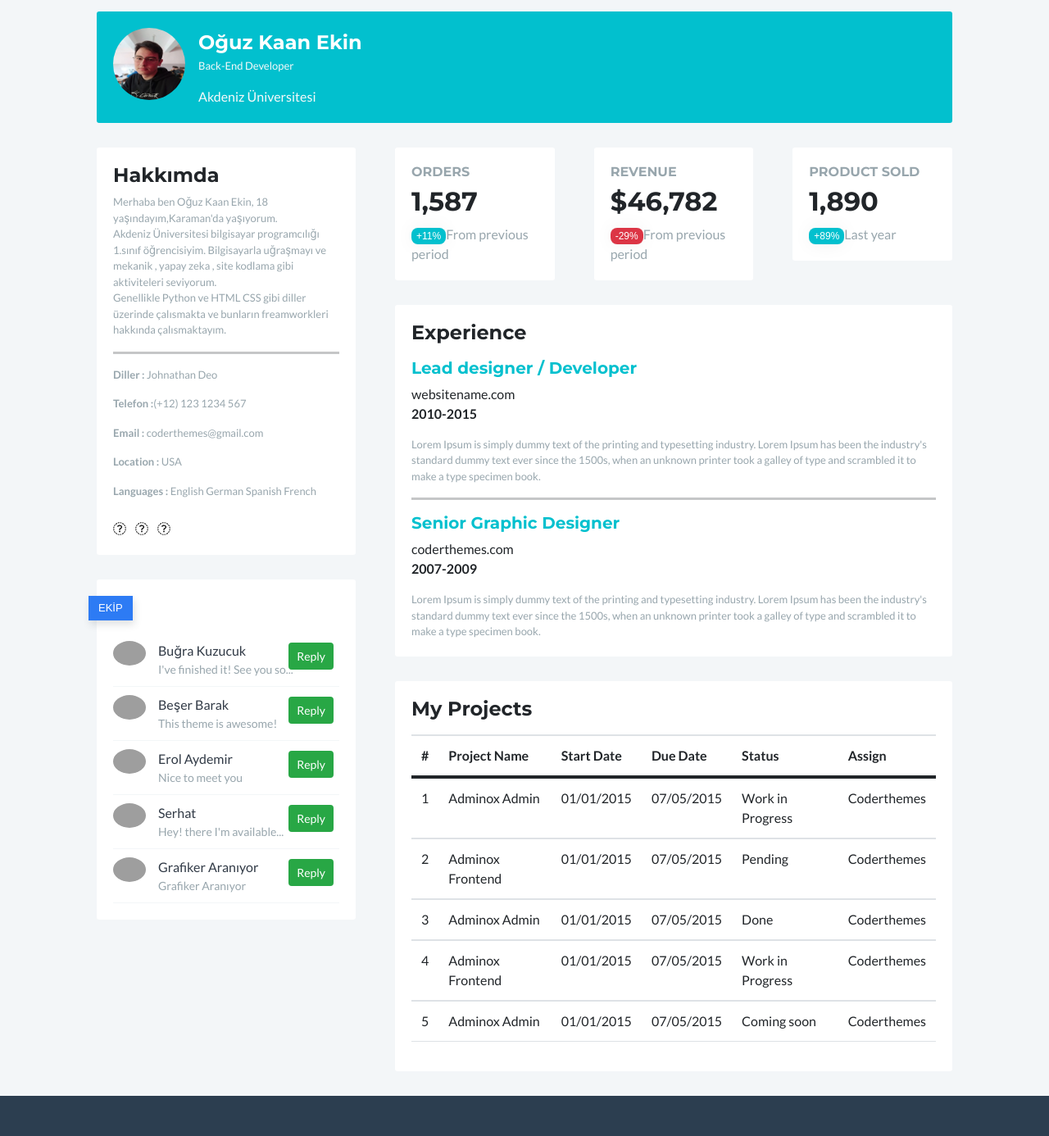
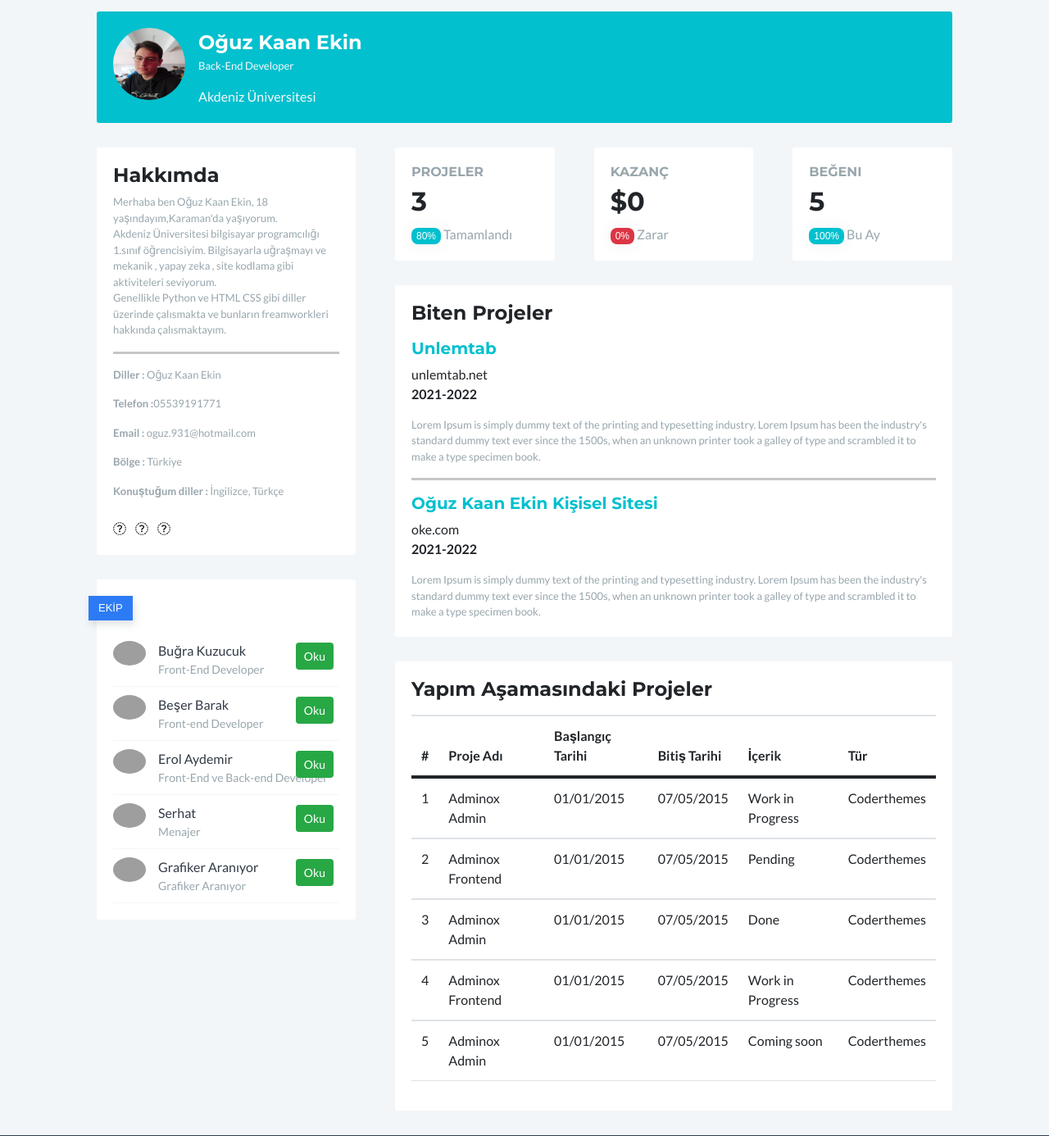
Before and after one commit to mekroket/django-kisiselsite-v0.1, a Django app: page /portfoylo/ in a window 1280 px wide. Shown: the part 150-1536 px from the top of the page at 82% size. Run offline with Django 3.2, Linux system fonts and the light colour scheme; some libraries are stand-ins or nearby versions; grey boxes are pictures that could not be loaded.

Commit message:
değişiklikler

```diff
--- a/templates/portfoylo.html
+++ b/templates/portfoylo.html
@@ -37,11 +37,11 @@
                         <p class="text-muted font-13">Merhaba ben Oğuz Kaan Ekin, 18 yaşındayım,Karaman'da yaşıyorum. <br> Akdeniz Üniversitesi bilgisayar programcılığı 1.sınıf öğrencisiyim. Bilgisayarla uğraşmayı ve mekanik , yapay zeka , site kodlama gibi aktiviteleri seviyorum. <br>Genellikle Python ve HTML CSS gibi diller üzerinde çalısmakta ve bunların freamworkleri hakkında çalısmaktayım.</p>
                         <hr>
                         <div class="text-left">
-                            <p class="text-muted font-13"><strong>Diller :</strong> <span class="m-l-15">Johnathan Deo</span></p>
-                            <p class="text-muted font-13"><strong>Telefon :</strong><span class="m-l-15">(+12) 123 1234 567</span></p>
-                            <p class="text-muted font-13"><strong>Email :</strong> <span class="m-l-15">coderthemes@gmail.com</span></p>
-                            <p class="text-muted font-13"><strong>Location :</strong> <span class="m-l-15">USA</span></p>
-                            <p class="text-muted font-13"><strong>Languages :</strong> <span class="m-l-5"><span class="flag-icon flag-icon-us m-r-5 m-t-0" title="us"></span> <span>English</span> </span><span class="m-l-5"><span class="flag-icon flag-icon-de m-r-5" title="de"></span> <span>German</span> </span><span class="m-l-5"><span class="flag-icon flag-icon-es m-r-5" title="es"></span> <span>Spanish</span> </span><span class="m-l-5"><span class="flag-icon flag-icon-fr m-r-5" title="fr"></span> <span>French</span></span>
+                            <p class="text-muted font-13"><strong>Diller :</strong> <span class="m-l-15">Oğuz Kaan Ekin</span></p>
+                            <p class="text-muted font-13"><strong>Telefon :</strong><span class="m-l-15">05539191771</span></p>
+                            <p class="text-muted font-13"><strong>Email :</strong> <span class="m-l-15">oguz.931@hotmail.com</span></p>
+                            <p class="text-muted font-13"><strong>Bölge :</strong> <span class="m-l-15">Türkiye</span></p>
+                            <p class="text-muted font-13"><strong>Konuştuğum diller :</strong> <span class="m-l-5"><span class="flag-icon flag-icon-us m-r-5 m-t-0" title="us"></span> <span>İngilizce,</span> </span><span class="m-l-5"><span class="flag-icon flag-icon-de m-r-5" title="de"></span> <span>Türkçe</span> </span>
                             </p>
                         </div>
                         <ul class="social-links list-inline mt-4 mb-0">
@@ -60,9 +60,9 @@
                             <div class="inbox-item">
                                 <div class="inbox-item-img"><img src="https://bootdey.com/img/Content/avatar/avatar2.png" class="rounded-circle" alt=""></div>
                                 <p class="inbox-item-author">Buğra Kuzucuk</p>
-                                <p class="inbox-item-text">I've finished it! See you so...</p>
+                                <p class="inbox-item-text">Front-End  Developer</p>
                                 <p class="inbox-item-date">
-                                    <button type="button" class="btn btn-icon btn-sm waves-effect waves-light btn-success">Reply</button>
+                                    <button type="button" class="btn btn-icon btn-sm waves-effect waves-light btn-success">Oku</button>
                                 </p>
                             </div>
                         </a>
@@ -70,9 +70,9 @@
                             <div class="inbox-item">
                                 <div class="inbox-item-img"><img src="https://bootdey.com/img/Content/avatar/avatar3.png" class="rounded-circle" alt=""></div>
                                 <p class="inbox-item-author">Beşer Barak</p>
-                                <p class="inbox-item-text">This theme is awesome!</p>
+                                <p class="inbox-item-text">Front-end Developer</p>
                                 <p class="inbox-item-date">
-                                    <button type="button" class="btn btn-icon btn-sm waves-effect waves-light btn-success">Reply</button>
+                                    <button type="button" class="btn btn-icon btn-sm waves-effect waves-light btn-success">Oku</button>
                                 </p>
                             </div>
                         </a>
@@ -80,9 +80,9 @@
                             <div class="inbox-item">
                                 <div class="inbox-item-img"><img src="https://bootdey.com/img/Content/avatar/avatar4.png" class="rounded-circle" alt=""></div>
                                 <p class="inbox-item-author">Erol Aydemir</p>
-                                <p class="inbox-item-text">Nice to meet you</p>
+                                <p class="inbox-item-text">Front-End ve Back-end Developer</p>
                                 <p class="inbox-item-date">
-                                    <button type="button" class="btn btn-icon btn-sm waves-effect waves-light btn-success">Reply</button>
+                                    <button type="button" class="btn btn-icon btn-sm waves-effect waves-light btn-success">Oku</button>
                                 </p>
                             </div>
                         </a>
@@ -90,9 +90,9 @@
                             <div class="inbox-item">
                                 <div class="inbox-item-img"><img src="https://bootdey.com/img/Content/avatar/avatar5.png" class="rounded-circle" alt=""></div>
                                 <p class="inbox-item-author">Serhat</p>
-                                <p class="inbox-item-text">Hey! there I'm available...</p>
+                                <p class="inbox-item-text">Menajer</p>
                                 <p class="inbox-item-date">
-                                    <button type="button" class="btn btn-icon btn-sm waves-effect waves-light btn-success">Reply</button>
+                                    <button type="button" class="btn btn-icon btn-sm waves-effect waves-light btn-success">Oku</button>
                                 </p>
                             </div>
                         </a>
@@ -102,7 +102,7 @@
                                 <p class="inbox-item-author">Grafiker Aranıyor</p>
                                 <p class="inbox-item-text">Grafiker Aranıyor</p>
                                 <p class="inbox-item-date">
-                                    <button type="button" class="btn btn-icon btn-sm waves-effect waves-light btn-success">Reply</button>
+                                    <button type="button" class="btn btn-icon btn-sm waves-effect waves-light btn-success">Oku</button>
                                 </p>
                             </div>
                         </a>
@@ -114,54 +114,54 @@
                 <div class="row">
                     <div class="col-sm-4">
                         <div class="card-box tilebox-one"><i class="icon-layers float-right text-muted"></i>
-                            <h6 class="text-muted text-uppercase mt-0">Orders</h6>
-                            <h2 class="" data-plugin="counterup">1,587</h2><span class="badge badge-custom">+11% </span><span class="text-muted">From previous period</span></div>
+                            <h6 class="text-muted text-uppercase mt-0">Projeler</h6>
+                            <h2 class="" data-plugin="counterup">3</h2><span class="badge badge-custom">80% </span><span class="text-muted" style="padding-left:2%;">Tamamlandı</span></div>
                     </div>
                     <!-- end col -->
                     <div class="col-sm-4">
                         <div class="card-box tilebox-one"><i class="icon-paypal float-right text-muted"></i>
-                            <h6 class="text-muted text-uppercase mt-0">Revenue</h6>
-                            <h2 class="">$<span data-plugin="counterup">46,782</span></h2><span class="badge badge-danger">-29% </span><span class="text-muted">From previous period</span></div>
+                            <h6 class="text-muted text-uppercase mt-0">Kazanç</h6>
+                            <h2 class="">$<span data-plugin="counterup">0</span></h2><span class="badge badge-danger">0% </span><span class="text-muted" style="padding-left:2%;">Zarar</span></div>
                     </div>
                     <!-- end col -->
                     <div class="col-sm-4">
                         <div class="card-box tilebox-one"><i class="icon-rocket float-right text-muted"></i>
-                            <h6 class="text-muted text-uppercase mt-0">Product Sold</h6>
-                            <h2 class="" data-plugin="counterup">1,890</h2><span class="badge badge-custom">+89% </span><span class="text-muted">Last year</span></div>
+                            <h6 class="text-muted text-uppercase mt-0">Beğeni</h6>
+                            <h2 class="" data-plugin="counterup">5</h2><span class="badge badge-custom">100% </span><span class="text-muted" style="padding-left:2%;">Bu Ay</span></div>
                     </div>
                     <!-- end col -->
                 </div>
                 <!-- end row -->
                 <div class="card-box">
-                    <h4 class="header-title mt-0 mb-3">Experience</h4>
+                    <h4 class="header-title mt-0 mb-3">Biten Projeler</h4>
                     <div class="">
                         <div class="">
-                            <h5 class="text-custom">Lead designer / Developer</h5>
-                            <p class="mb-0">websitename.com</p>
-                            <p><b>2010-2015</b></p>
+                            <h5 class="text-custom">Unlemtab</h5>
+                            <p class="mb-0">unlemtab.net</p>
+                            <p><b>2021-2022</b></p>
                             <p class="text-muted font-13 mb-0">Lorem Ipsum is simply dummy text of the printing and typesetting industry. Lorem Ipsum has been the industry's standard dummy text ever since the 1500s, when an unknown printer took a galley of type and scrambled it to make a type specimen book.</p>
                         </div>
                         <hr>
                         <div class="">
-                            <h5 class="text-custom">Senior Graphic Designer</h5>
-                            <p class="mb-0">coderthemes.com</p>
-                            <p><b>2007-2009</b></p>
+                            <h5 class="text-custom">Oğuz Kaan Ekin Kişisel Sitesi</h5>
+                            <p class="mb-0">oke.com</b></p>
+                            <p><b>2021-2022</b></p>
                             <p class="text-muted font-13 mb-0">Lorem Ipsum is simply dummy text of the printing and typesetting industry. Lorem Ipsum has been the industry's standard dummy text ever since the 1500s, when an unknown printer took a galley of type and scrambled it to make a type specimen book.</p>
                         </div>
                     </div>
                 </div>
                 <div class="card-box">
-                    <h4 class="header-title mb-3">My Projects</h4>
+                    <h4 class="header-title mb-3">Yapım Aşamasındaki Projeler</h4>
                     <div class="table-responsive">
                         <table class="table">
                             <thead>
                                 <tr>
                                     <th>#</th>
-                                    <th>Project Name</th>
-                                    <th>Start Date</th>
-                                    <th>Due Date</th>
-                                    <th>Status</th>
-                                    <th>Assign</th>
+                                    <th>Proje Adı</th>
+                                    <th>Başlangıç Tarihi</th>
+                                    <th>Bitiş Tarihi</th>
+                                    <th>İçerik</th>
+                                    <th>Tür</th>
                                 </tr>
                             </thead>
                             <tbody>
```
Also changed, not shown: db.sqlite3, oguzblog/models.py (line endings or trailing spaces).
